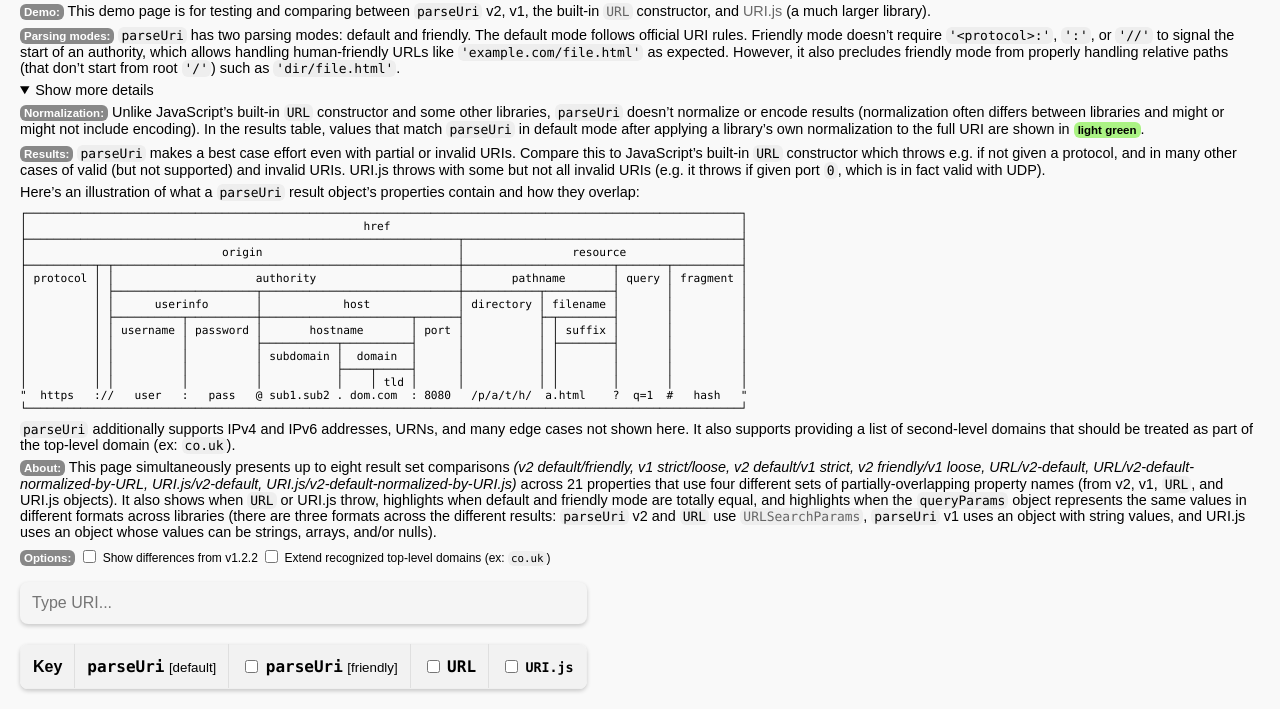
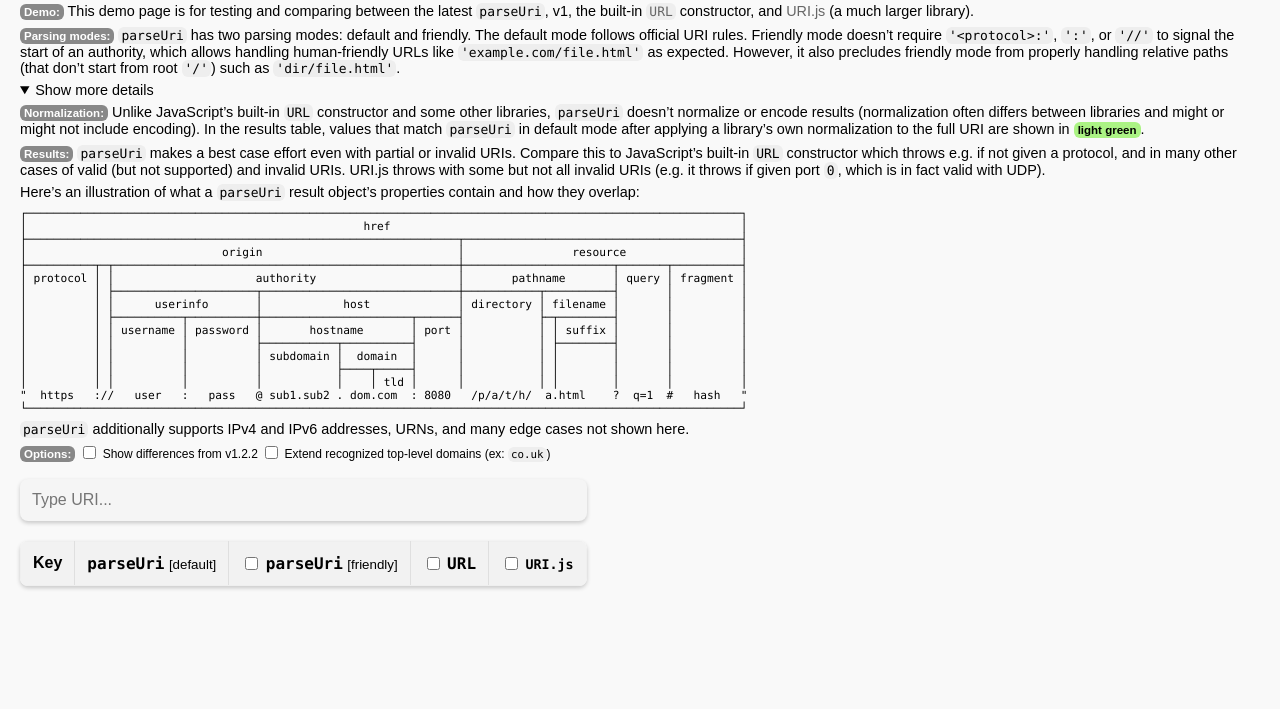
Before and after one commit to slevithan/parseuri, a website: page demo/index.html in a window 1280 px wide. Both pictures are taken after a click on the heading "Show more details". Shown: the part 117-826 px from the top of the page. After the commit the page ends 800 px from the top, so only its background shows below. Drawn offline with nearby package versions, Linux system fonts and the light colour scheme.

Commit message:
demo: remove references to v2

```diff
--- a/demo/index.html
+++ b/demo/index.html
@@ -20,8 +20,8 @@
     into its parts (all of which are optional). Its combination of accuracy, comprehensiveness, and
     brevity is unrivaled.</p>
   <p><span class="badge">Demo:</span>
-    This demo page is for testing and comparing between <code>parseUri</code> v2, v1, the built-in
-    <a href="https://developer.mozilla.org/en-US/docs/Web/API/URL"><code>URL</code></a>
+    This demo page is for testing and comparing between the latest <code>parseUri</code>, v1, the
+    built-in <a href="https://developer.mozilla.org/en-US/docs/Web/API/URL"><code>URL</code></a>
     constructor, and <a href="https://github.com/medialize/URI.js">URI.js</a> (a much larger
     library).</p>
   <p><span class="badge">Parsing modes:</span>
@@ -64,21 +64,7 @@
 "  https   ://   user   :   pass   @ sub1.sub2 . dom.com  : 8080   /p/a/t/h/  a.html    ?  q=1  #   hash   "
 └──────────────────────────────────────────────────────────────────────────────────────────────────────────┘</p>
     <p><code>parseUri</code> additionally supports IPv4 and IPv6 addresses, URNs, and many edge
-      cases not shown here. It also supports providing a list of second-level domains that should
-      be treated as part of the top-level domain (ex: <code>co.uk</code>).</p>
-    <p><span class="badge">About:</span>
-      This page simultaneously presents up to eight result set comparisons <i>(v2 default/friendly,
-      v1 strict/loose, v2 default/v1 strict, v2 friendly/v1 loose, URL/v2-default,
-      URL/v2-default-normalized-by-URL, URI.js/v2-default, URI.js/v2-default-normalized-by-URI.js)</i>
-      across 21 properties that use four different sets of partially-overlapping property names
-      (from v2, v1, <code>URL</code>, and URI.js objects). It also shows when <code>URL</code> or
-      URI.js throw, highlights when default and friendly mode are totally equal, and highlights when
-      the <code>queryParams</code> object represents the same values in different formats across
-      libraries (there are three formats across the different results: <code>parseUri</code> v2 and
-      <code>URL</code> use
-      <a href="https://developer.mozilla.org/en-US/docs/Web/API/URLSearchParams"><code>URLSearchParams</code></a>,
-      <code>parseUri</code> v1 uses an object with string values, and URI.js uses an object whose
-      values can be strings, arrays, and/or nulls).</p>
+      cases not shown here.</p>
   </details>
   <p>
     <span class="badge">Options:</span>
```
